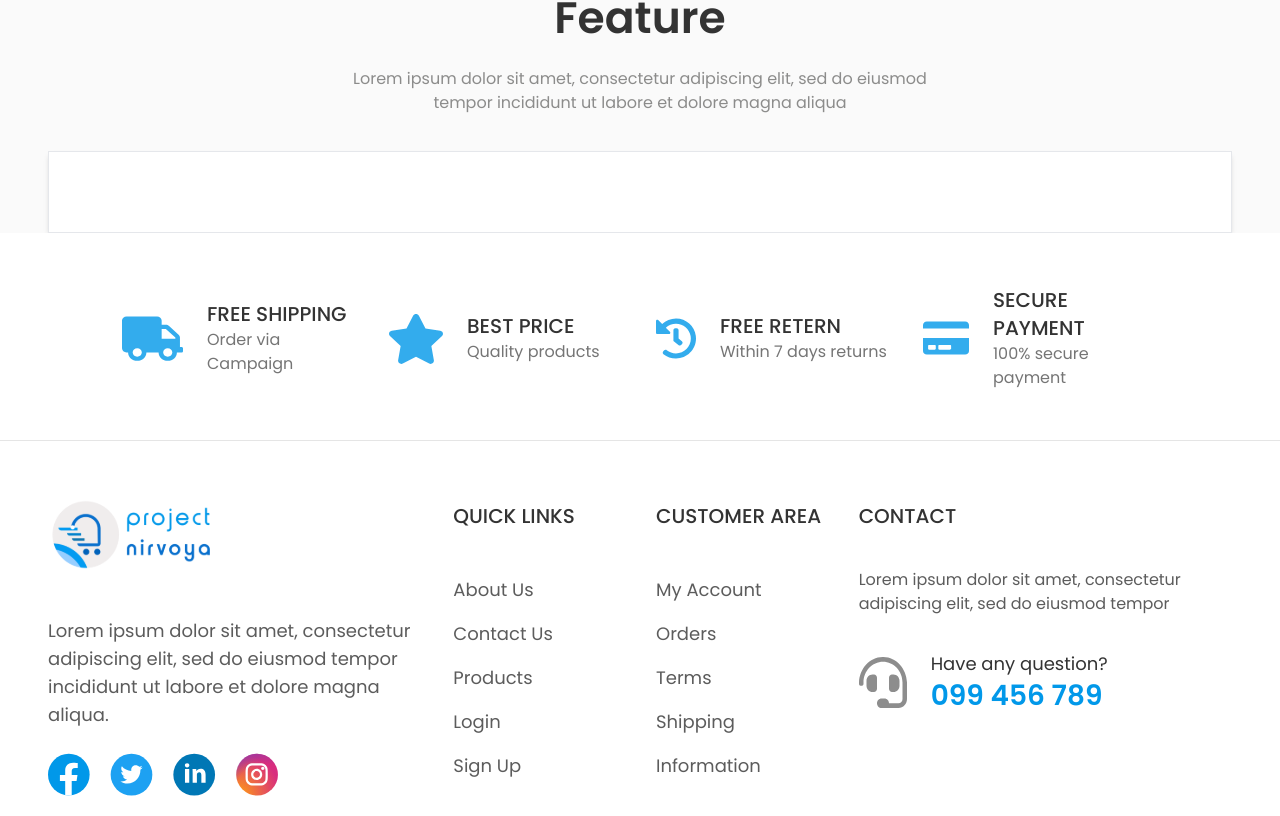
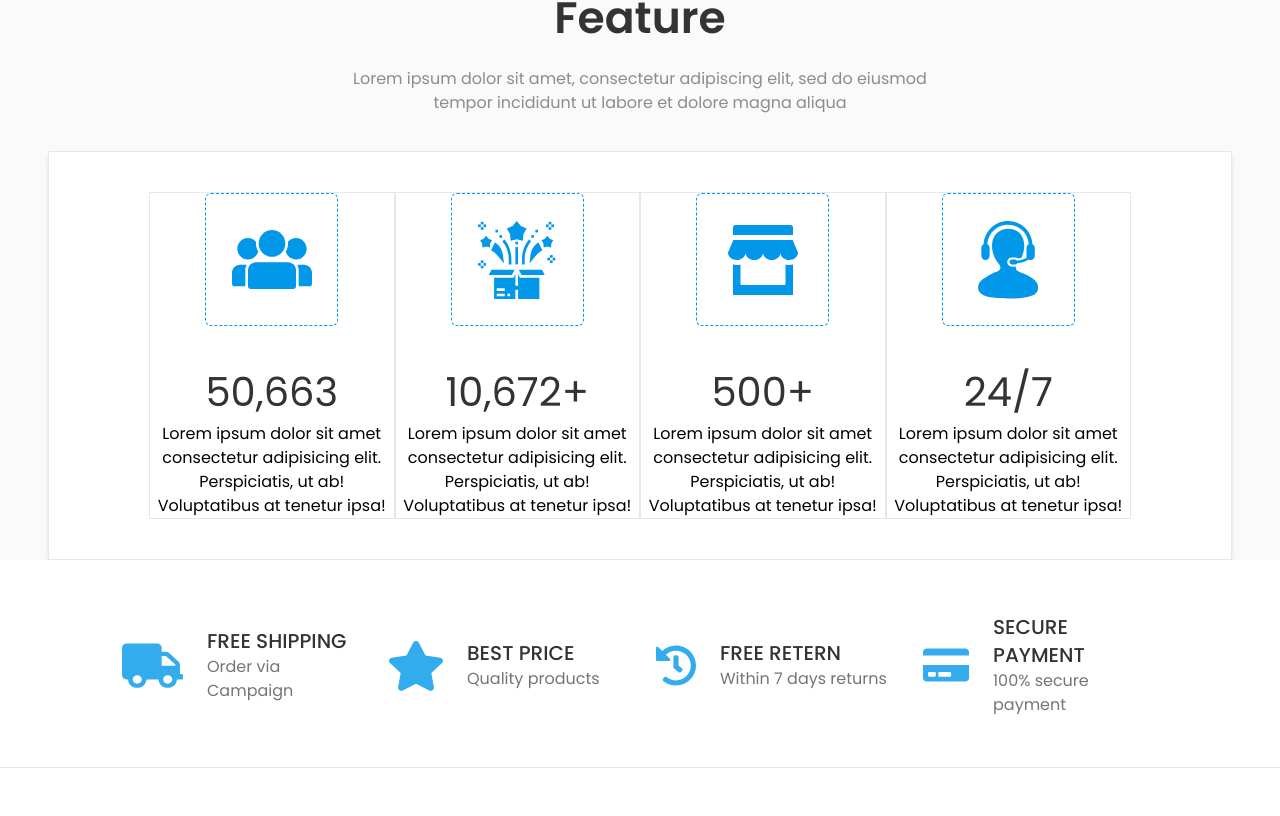
Before and after one commit to nursoftwarebd/glamcart-e-commerce, a Next.js app: page /about-us in a window 1280 px wide. Shown: the part 1444-2260 px from the top of the page. Built offline with nearby package versions, Linux system fonts and the light colour scheme.

Commit message:
our feature design

```diff
--- a/src/components/screen/About/OurFeature.jsx
+++ b/src/components/screen/About/OurFeature.jsx
@@ -1,3 +1,5 @@
+import { ourFeature } from "@/data/ourFeature";
+import Image from "next/image";
 import Title from "./Title";
 
 const OurFeature = () => {
@@ -8,7 +10,33 @@ const OurFeature = () => {
           heading="Feature"
           sebHeading="Lorem ipsum dolor sit amet, consectetur adipiscing elit, sed do eiusmod tempor incididunt ut labore et dolore magna aliqua"
         />
-        <div className="mt-9 px-[100px] py-10 bg-white shadow-md border-[1px] grid grid-cols-4"></div>
+        <div className="mt-9 px-[100px] py-10 bg-white shadow-md border-[1px] grid grid-cols-4">
+          {ourFeature.map((ourFeature) => {
+            return (
+              <div key={ourFeature.id}>
+                <div className="text-center border">
+                  <div className="flex items-center justify-center">
+                    <div className="w-[133px] h-[133px] border-dashed border border-secondary rounded-md flex items-center justify-center">
+                      <Image
+                        src={ourFeature.img}
+                        alt={`feature ${ourFeature.category}`}
+                      />
+                    </div>
+                  </div>
+                  <div className="pt-9">
+                    <h2 className="text-heading40 leading-[60px] text-blackPrimary">
+                      {ourFeature.figure}
+                    </h2>
+                    <p>
+                      Lorem ipsum dolor sit amet consectetur adipisicing elit.
+                      Perspiciatis, ut ab! Voluptatibus at tenetur ipsa!
+                    </p>
+                  </div>
+                </div>
+              </div>
+            );
+          })}
+        </div>
       </div>
     </div>
   );
--- a/tailwind.config.js
+++ b/tailwind.config.js
@@ -126,6 +126,7 @@ module.exports = {
       fontSize: {
         heading1: "45px",
         heading44: "44px",
+        heading40: "40px",
         heading30: "30px",
         heading42: "42px",
         heading36: "36px",
```
